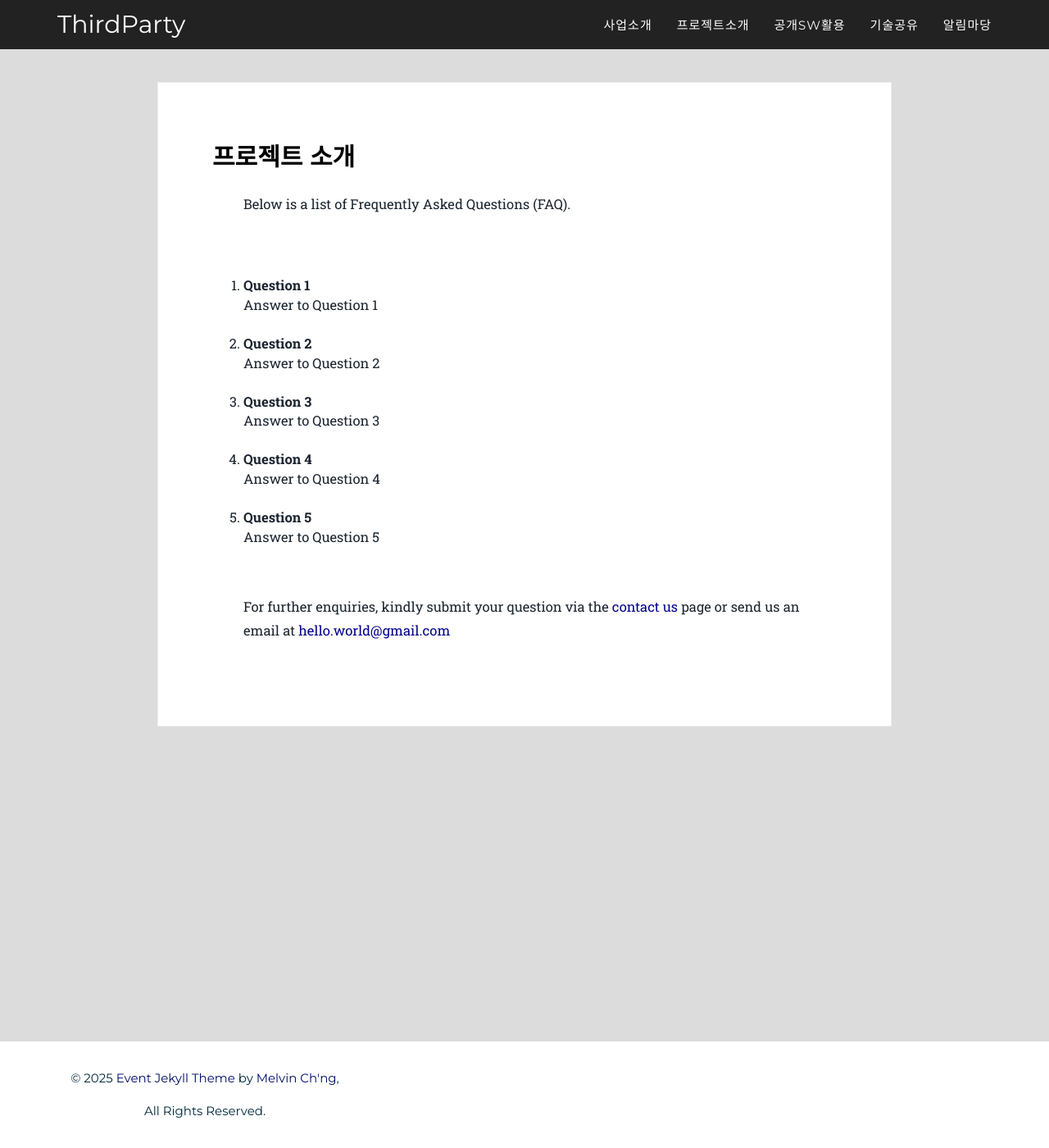
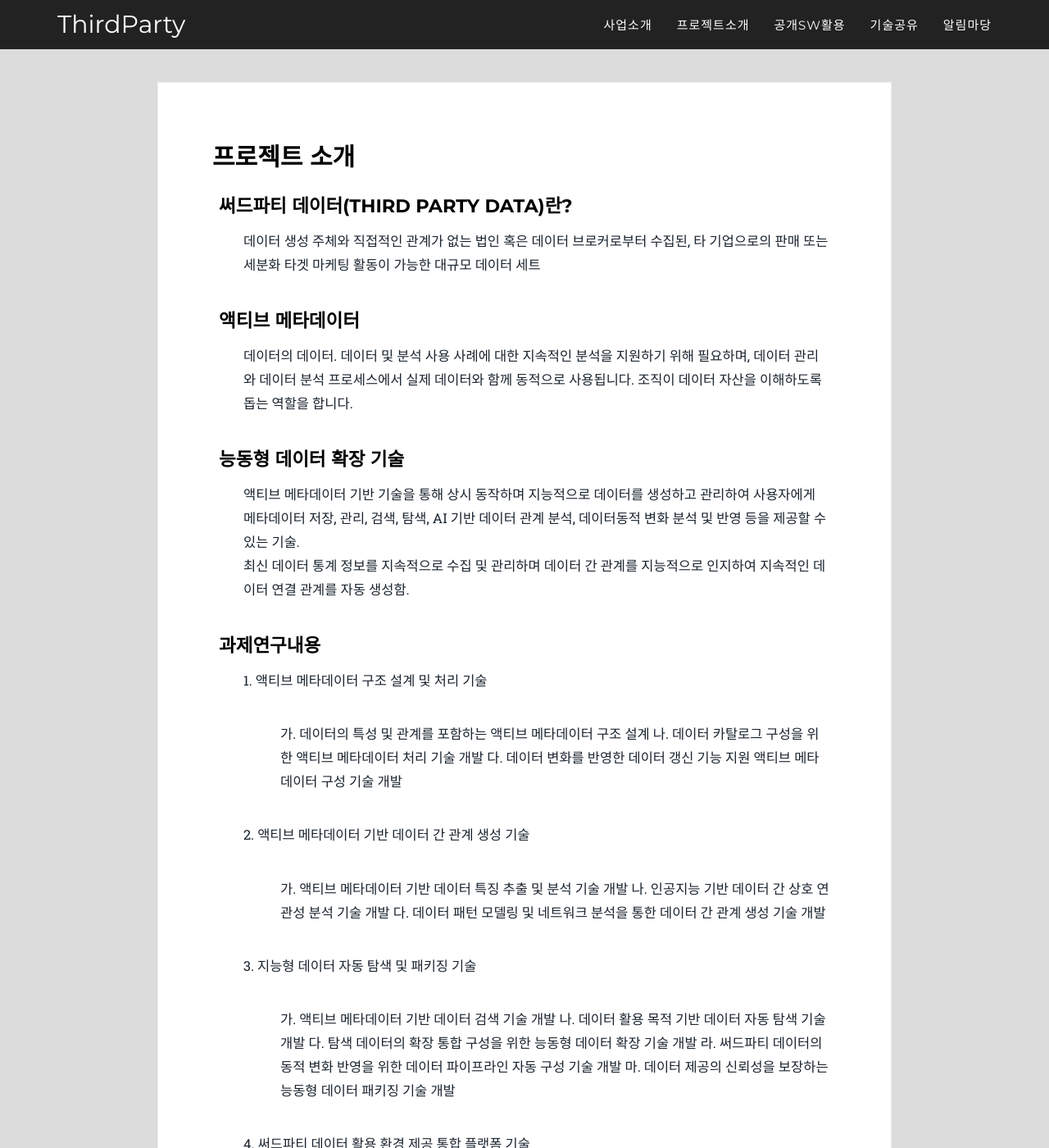
Before and after one commit to ThirdActiveDataExTech/ThirdActiveDataExTech.github.io, a Jekyll site: the page built from 2016_pages/project-intro.html, in a window 1280 px wide and 1400 px high. Shown: the whole window at 82% size. Built offline with Jekyll 4.4.1, drawn with Linux system fonts in a browser that asks for light colours; some web fonts are replaced; some of the changed text lies outside the part shown.

Commit message:
[프로젝트 소개 페이지 수정]
- 내용추가
- css 변경

```diff
--- a/2016_pages/project-intro.html
+++ b/2016_pages/project-intro.html
@@ -10,6 +10,72 @@ title: 프로젝트 소개
 
     <div class="event black-frame">
       <h1 class="title">{{ page.title }}</h1>
+
+        <h2>써드파티 데이터(Third Party Data)란?</h2>
+        <p>
+            데이터 생성 주체와 직접적인 관계가 없는 법인 혹은 데이터 브로커로부터 수집된,
+            타 기업으로의 판매 또는 세분화 타겟 마케팅 활동이 가능한 대규모 데이터 세트
+        </p>
+
+        <h2>액티브 메타데이터</h2>
+        <p>
+            데이터의 데이터. 데이터 및 분석 사용 사례에 대한 지속적인 분석을 지원하기 위해 필요하며,
+            데이터 관리와 데이터 분석 프로세스에서 실제 데이터와 함께 동적으로 사용됩니다. 조직이 데이터 자산을 이해하도록 돕는 역할을 합니다.
+        </p>
+
+        <h2>능동형 데이터 확장 기술</h2>
+        <p>
+            액티브 메타데이터 기반 기술을 통해 상시 동작하며 지능적으로 데이터를 생성하고 관리하여 사용자에게 메타데이터 저장, 관리, 검색, 탐색,
+            AI 기반 데이터 관계 분석, 데이터동적 변화 분석 및 반영 등을 제공할 수 있는 기술.<br>최신 데이터 통계 정보를 지속적으로 수집 및 관리하며 데이터
+            간 관계를 지능적으로 인지하여 지속적인 데이터 연결 관계를 자동 생성함.
+        </p>
+
+        <h2>과제연구내용</h2>
+        <p>1. 액티브 메타데이터 구조 설계 및 처리 기술</p>
+        <p style="margin-left: 45px;">
+            가. 데이터의 특성 및 관계를 포함하는 액티브 메타데이터 구조 설계
+            나. 데이터 카탈로그 구성을 위한 액티브 메타데이터 처리 기술 개발
+            다. 데이터 변화를 반영한 데이터 갱신 기능 지원 액티브 메타데이터 구성 기술 개발
+        </p>
+        <p>2. 액티브 메타데이터 기반 데이터 간 관계 생성 기술</p>
+        <p style="margin-left: 45px;">
+            가. 액티브 메타데이터 기반 데이터 특징 추출 및 분석 기술 개발
+            나. 인공지능 기반 데이터 간 상호 연관성 분석 기술 개발
+            다. 데이터 패턴 모델링 및 네트워크 분석을 통한 데이터 간 관계 생성 기술 개발
+        </p>
+        <p>3. 지능형 데이터 자동 탐색 및 패키징 기술</p>
+        <p style="margin-left: 45px;">
+            가. 액티브 메타데이터 기반 데이터 검색 기술 개발
+            나. 데이터 활용 목적 기반 데이터 자동 탐색 기술 개발
+            다. 탐색 데이터의 확장 통합 구성을 위한 능동형 데이터 확장 기술 개발
+            라. 써드파티 데이터의 동적 변화 반영을 위한 데이터 파이프라인 자동 구성 기술 개발
+            마. 데이터 제공의 신뢰성을 보장하는 능동형 데이터 패키징 기술 개발
+        </p>
+        <p>4. 써드파티 데이터 활용 환경 제공 통합 플랫폼 기술</p>
+        <p style="margin-left: 45px;">
+            가. 다종 써드파티 데이터 연계형 액티브 메타데이터 생성 기술 개발
+            나. 액티브 메타데이터 기반 데이터 관계 분석 및 자동 탐색 도구 개발
+            다. 데이터의 특징 및 관계 분석 결과에 대한 데이터 시각화 기술 개발
+            라. 데이터의 적합성 검증 및 공유 기술 개발
+        </p>
+        <p>5. 실증 시스템 구축 및 시범서비스 적용</p>
+        <p style="margin-left: 45px;">
+            가. 능동형 데이터 확장 기술에 대한 수요 또는 수혜 기업 기관  연계형 실증 시스템 구축
+            나. 이종 도메인 데이터 기반 능동형 데이터 확장 기술에 대한 시범서비스 적용
+        </p>
+        <p style="margin-left: 50px;">1) 데이터 활용성 증대</p>
+        <p style="margin-left: 55px;">
+            가) 동적으로 변화하는 데이터의 특성을 반영하여 통합적인 데이터 관리 체계를 구축하고 다종 데이터의 특성을 반영하여 복합분석이 가능한 기술 토대 마련 가능
+            나) 액티브 메타데이터 구성 및 분석을 통해 데이터의 가치와 활용성 향상이 가능하 고 능동형 데이터 패키징 및 데이터 파이프라인 자동 구성을 통해 해당 도메인 지식이 부족한 비전문가도 데이터를 효율적으로 활용할 수 있는 환경 제공 가능
+        </p>
+        <p style="margin-left: 50px;">2) 자동화된 통합</p>
+        <p style="margin-left: 55px;">
+            가) 액티브 메타데이터 기반 데이터 연결 및 관리를 통해 관련 데이터 검색 및 수집에서 전달 및 소비에 필요한 시간과 노력을 획기적으로 단축 가능
+            나) 연관 데이터 활용 검색 수집 전달 소비 등 을 위해 소요되는 시간과 노력을 획기적으로 단축 가능
+            다) 빅데이터 플랫폼 사용자들이 필요한 데이터를 쉽게 탐색하고 제공받을 수 있는 환경 확보 가능
+            라) 비 전문가도 데이터를 쉽게 확보하고 활용할 수 있는 생태계를 조성하여 4차산업혁명에 참여하는 데이터 과학자 저변확대 가능
+        </p>
+
 
       <p>Below is a list of Frequently Asked Questions (FAQ).<p>
         <ol>
--- a/_sass/2016_sass/_event.scss
+++ b/_sass/2016_sass/_event.scss
@@ -7,7 +7,12 @@
   a {
     color: darkblue;
   }
-  h2, h3, ol, p {
+  h2 {
+    color: black;
+    text-align: left;
+    padding-left: 10px;
+  }
+  h3, ol, p {
     color: black;
     text-align: left;
     padding-left: 20px;
```
Also changed, not shown: 2016_pages/business-intro.html (+15 -11 lines).
